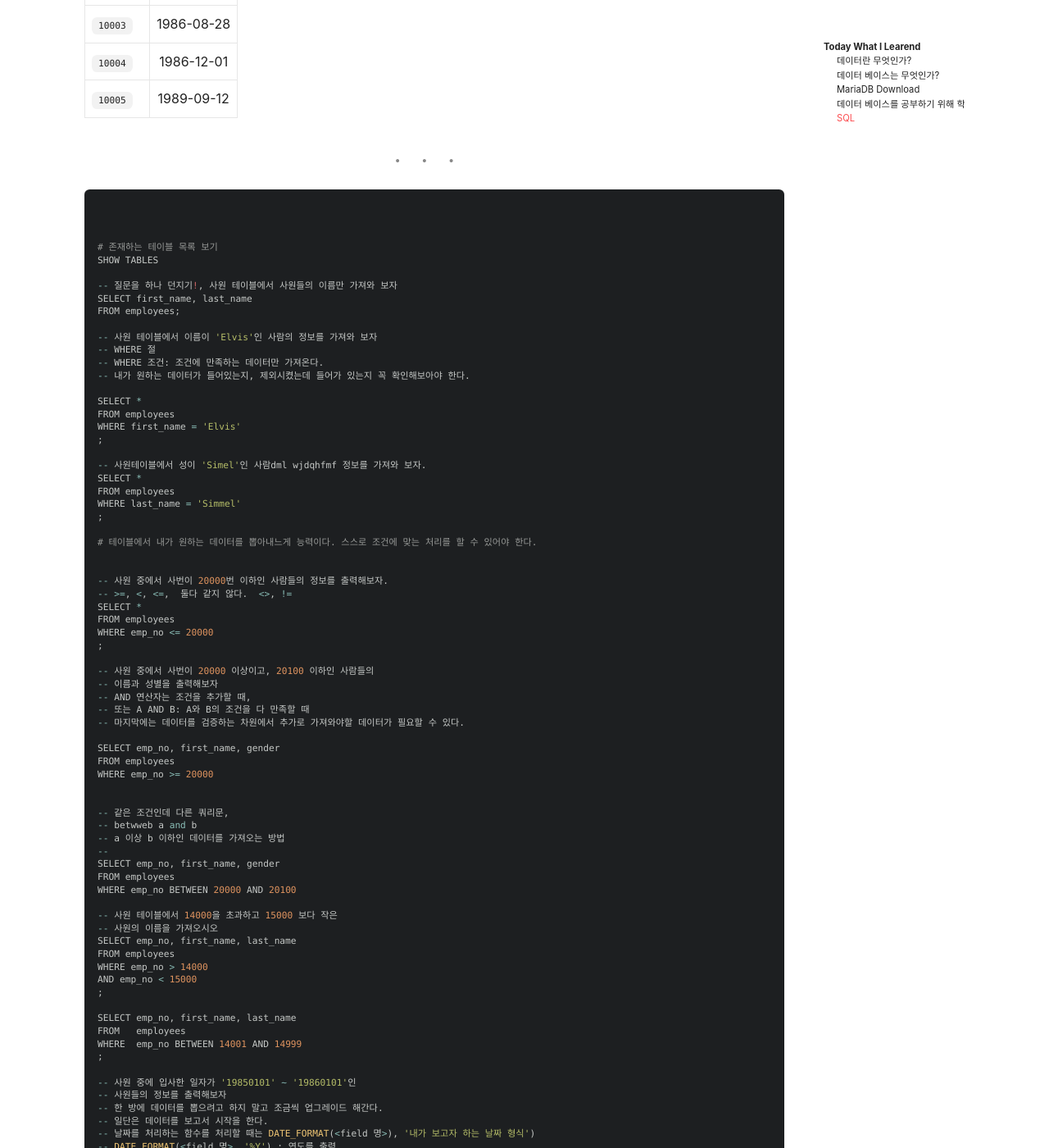
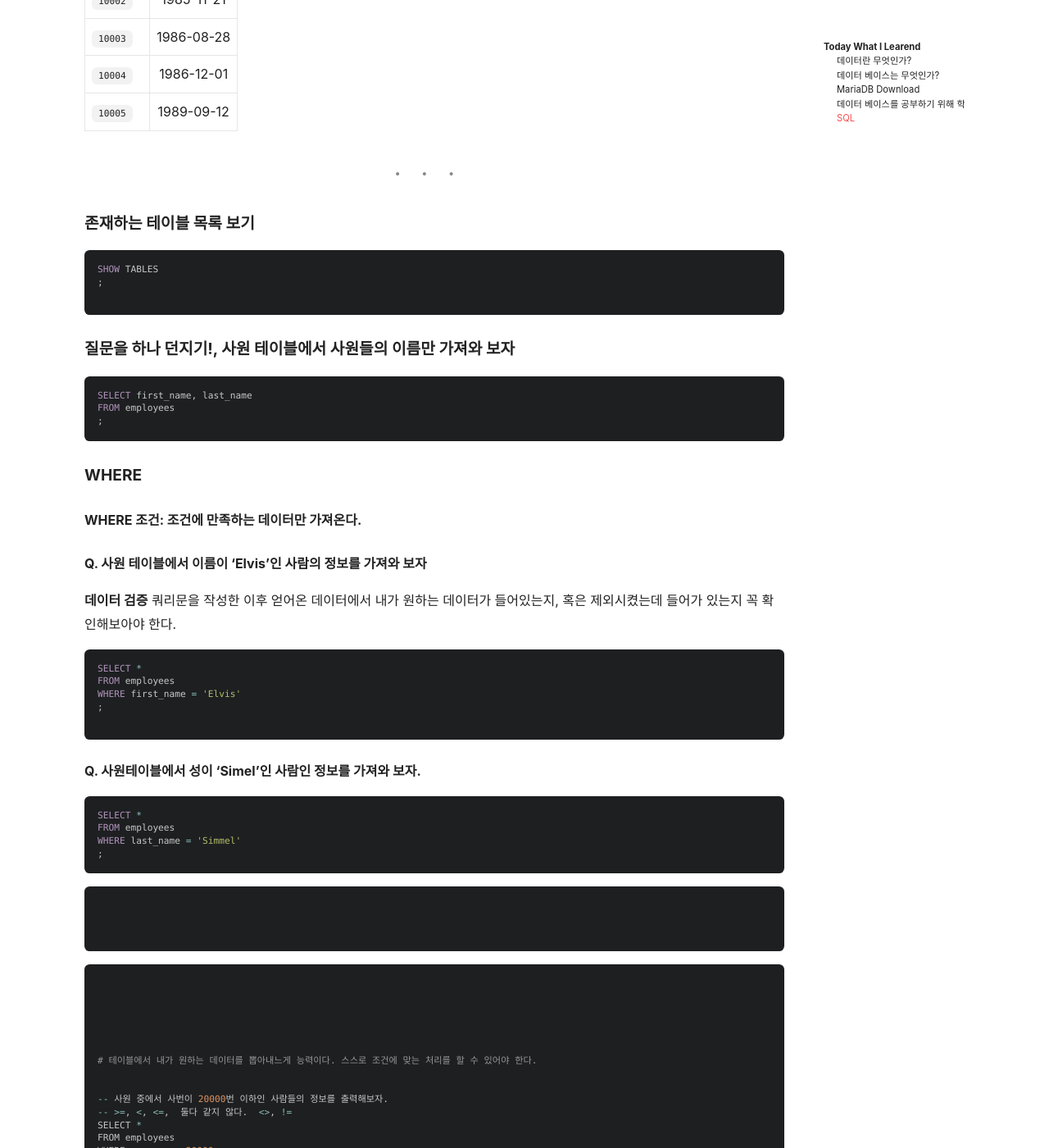
Before and after one commit to mchaemil/mchaemil.github.io, a Jekyll site: the page built from _posts/2019-12-17-DB-sql-first-day.md, in a window 1280 px wide and 1400 px high, scrolled down 3739 px. Shown: the whole window at 82% size. Built offline with Jekyll 4.4.1, drawn with Linux system fonts in a browser that asks for light colours; nearby versions of some CDN libraries; comment, search, counter and statistics services are not loaded; part of the change alters nothing that is shown.

Commit message:
update post

````diff
--- a/_posts/2019-12-17-DB-sql-first-day.md
+++ b/_posts/2019-12-17-DB-sql-first-day.md
@@ -150,6 +150,7 @@ USE employees;
 SELECT emp_no, hire_date
 FROM employees
 LIMIT 5
+;
 ```
 
 | emp_no | hire_date |
@@ -161,10 +162,55 @@ LIMIT 5
 | `10005` | 1989-09-12 |
 
 
-
 -------------------
 
 
+#### 존재하는 테이블 목록 보기
+
+```sql
+SHOW TABLES
+;
+
+```
+
+#### 질문을 하나 던지기!, 사원 테이블에서 사원들의 이름만 가져와 보자
+
+```sql
+SELECT first_name, last_name
+FROM employees
+;
+```
+
+
+#### WHERE
+##### WHERE 조건: 조건에 만족하는 데이터만 가져온다.
+##### Q. 사원 테이블에서 이름이 'Elvis'인 사람의 정보를 가져와 보자
+**데이터 검증**
+쿼리문을 작성한 이후 얻어온 데이터에서 내가 원하는 데이터가 들어있는지, 혹은 제외시켰는데 들어가 있는지 꼭 확인해보아야 한다.
+
+```sql
+SELECT *
+FROM employees
+WHERE first_name = 'Elvis'
+;
+
+```
+
+##### Q. 사원테이블에서 성이 'Simel'인 사람인 정보를 가져와 보자.
+
+```sql
+SELECT *
+FROM employees
+WHERE last_name = 'Simmel'
+;
+```
+
+
+```sql
+
+
+
+```
 
 
 
@@ -172,28 +218,8 @@ LIMIT 5
 
 
 
-# 존재하는 테이블 목록 보기
-SHOW TABLES
 
--- 질문을 하나 던지기!, 사원 테이블에서 사원들의 이름만 가져와 보자
-SELECT first_name, last_name
-FROM employees;
 
--- 사원 테이블에서 이름이 'Elvis'인 사람의 정보를 가져와 보자
--- WHERE 절
--- WHERE 조건: 조건에 만족하는 데이터만 가져온다.
--- 내가 원하는 데이터가 들어있는지, 제외시켰는데 들어가 있는지 꼭 확인해보아야 한다.
-
-SELECT *
-FROM employees
-WHERE first_name = 'Elvis'
-;
-
--- 사원테이블에서 성이 'Simel'인 사람dml wjdqhfmf 정보를 가져와 보자.
-SELECT *
-FROM employees
-WHERE last_name = 'Simmel'
-;
 
 # 테이블에서 내가 원하는 데이터를 뽑아내느게 능력이다. 스스로 조건에 맞는 처리를 할 수 있어야 한다.
 
````
